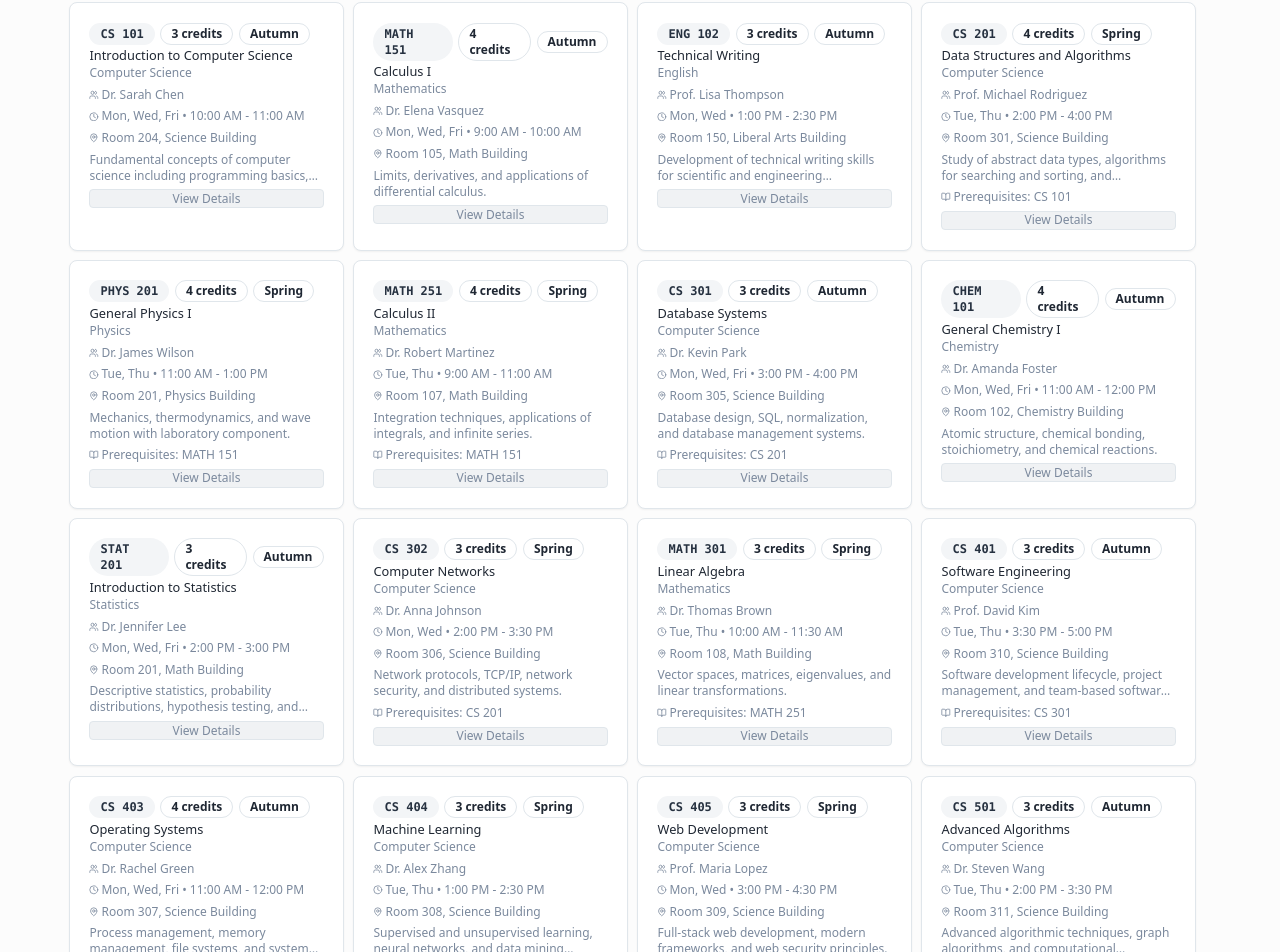
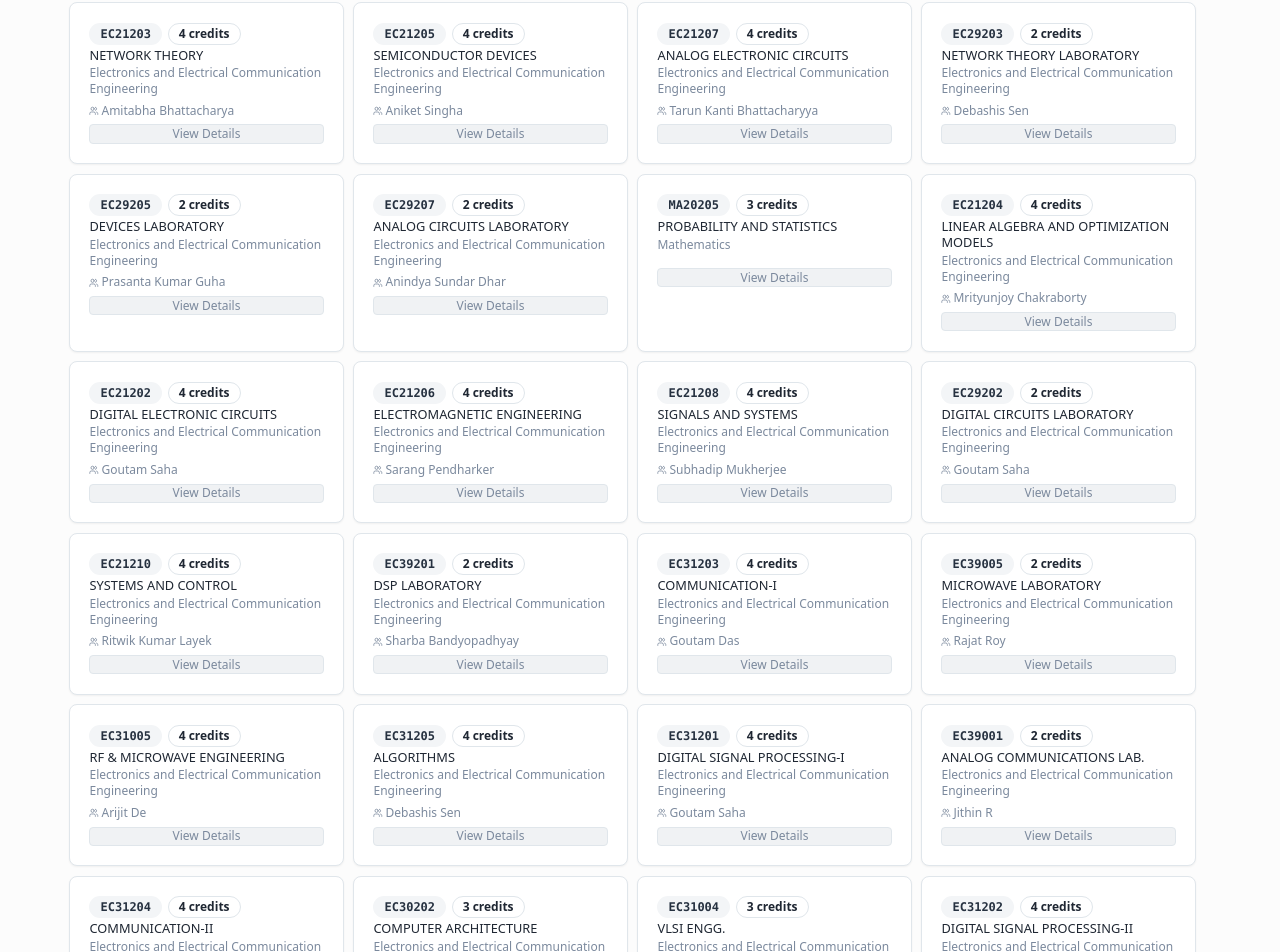
Before and after one commit to aaryans-tech-conclave/course-condensed-campus, a React (Vite) app: page / in a window 1280 px wide. Shown: the part 309-1261 px from the top of the page. Built offline with nearby package versions, Linux system fonts and the light colour scheme.

Commit message:
displays added

```diff
--- a/src/components/CourseCard.tsx
+++ b/src/components/CourseCard.tsx
@@ -22,9 +22,11 @@ export function CourseCard({ course, onViewDetails }: CourseCardProps) {
               <Badge variant="outline" className="text-xs">
                 {course.credits} credits
               </Badge>
+              {course.season && course.season !== "" && (
                 <Badge variant="outline" className="text-xs">
                   {course.season}
                 </Badge>
+              )}
             </div>
             <h3 className="text-sm font-medium leading-tight mb-1 line-clamp-2">
               {course.name}
@@ -35,24 +37,32 @@ export function CourseCard({ course, onViewDetails }: CourseCardProps) {
       </CardHeader>
 
       <CardContent className="pt-0 space-y-2">
+        {course.instructor && course.instructor !== "" && (
           <div className="flex items-center gap-1 text-xs text-muted-foreground">
             <Users className="w-3 h-3" />
             <span>{course.instructor}</span>
           </div>
+        )}
 
+        {course.schedule?.days && course.schedule.days.length > 0 && course.schedule?.time && (
           <div className="flex items-center gap-1 text-xs text-muted-foreground">
             <Clock className="w-3 h-3" />
             <span>{course.schedule.days.join(", ")} • {course.schedule.time}</span>
           </div>
+        )}
 
+        {course.schedule?.location && course.schedule.location !== "" && (
           <div className="flex items-center gap-1 text-xs text-muted-foreground">
             <MapPin className="w-3 h-3" />
             <span>{course.schedule.location}</span>
           </div>
+        )}
 
+        {course.description && course.description !== "" && (
           <p className="text-xs text-muted-foreground line-clamp-2 mt-2">
             {course.description}
           </p>
+        )}
 
         {course.prerequisites && course.prerequisites.length > 0 && (
           <div className="flex items-center gap-1 text-xs text-muted-foreground">
--- a/src/data/courses.ts
+++ b/src/data/courses.ts
@@ -4,329 +4,435 @@ export interface Course {
   name: string;
   department: string;
   credits: number;
-  season: "Spring" | "Autumn";
-  instructor: string;
-  description: string;
-  prerequisites?: string[];
+  season?: "Spring" | "Autumn" | "";  // Made optional and allow empty string
+  instructor?: string;  // Made optional
+  description?: string;  // Made optional
   schedule: {
-    days: string[];
-    time: string;
-    location: string;
+    days?: string[];  // Made optional
+    time?: string;    // Made optional
+    location?: string;  // Made optional
   };
 }
 
 export const courses: Course[] = [
-  // Semester 1 - Autumn
   {
-    id: "cs101",
-    code: "CS 101",
-    name: "Introduction to Computer Science",
-    department: "Computer Science",
-    credits: 3,
-    season: "Autumn",
-    instructor: "Dr. Sarah Chen",
-    description: "Fundamental concepts of computer science including programming basics, algorithms, and problem-solving techniques.",
+    id: "EC21203",
+    code: "EC21203",
+    name: "NETWORK THEORY",
+    department: "Electronics and Electrical Communication Engineering",
+    credits: 4,
+    season: "",
+    instructor: "Amitabha Bhattacharya",
+    description: "",
     schedule: {
-      days: ["Mon", "Wed", "Fri"],
-      time: "10:00 AM - 11:00 AM",
-      location: "Room 204, Science Building"
+      days: [],
+      time: "",
+      location: ""
     }
   },
   {
-    id: "math151",
-    code: "MATH 151",
-    name: "Calculus I",
-    department: "Mathematics",
+    id: "EC21205",
+    code: "EC21205",
+    name: "SEMICONDUCTOR DEVICES",
+    department: "Electronics and Electrical Communication Engineering",
     credits: 4,
-    season: "Autumn",
-    instructor: "Dr. Elena Vasquez",
-    description: "Limits, derivatives, and applications of differential calculus.",
+    season: "",
+    instructor: "Aniket Singha",
+    description: "",
     schedule: {
-      days: ["Mon", "Wed", "Fri"],
-      time: "9:00 AM - 10:00 AM",
-      location: "Room 105, Math Building"
+      days: [],
+      time: "",
+      location: ""
     }
   },
   {
-    id: "eng102",
-    code: "ENG 102",
-    name: "Technical Writing",
-    department: "English",
-    credits: 3,
-    season: "Autumn",
-    instructor: "Prof. Lisa Thompson",
-    description: "Development of technical writing skills for scientific and engineering communication.",
+    id: "EC21207",
+    code: "EC21207",
+    name: "ANALOG ELECTRONIC CIRCUITS",
+    department: "Electronics and Electrical Communication Engineering",
+    credits: 4,
+    season: "",
+    instructor: "Tarun Kanti Bhattacharyya",
+    description: "",
     schedule: {
-      days: ["Mon", "Wed"],
-      time: "1:00 PM - 2:30 PM",
-      location: "Room 150, Liberal Arts Building"
-    }
-  },
-
-  // Semester 2 - Spring
-  {
-    id: "cs201",
-    code: "CS 201",
-    name: "Data Structures and Algorithms",
-    department: "Computer Science",
-    credits: 4,
-    season: "Spring",
-    instructor: "Prof. Michael Rodriguez",
-    description: "Study of abstract data types, algorithms for searching and sorting, and complexity analysis.",
-    prerequisites: ["CS 101"],
-    schedule: {
-      days: ["Tue", "Thu"],
-      time: "2:00 PM - 4:00 PM",
-      location: "Room 301, Science Building"
+      days: [],
+      time: "",
+      location: ""
     }
   },
   {
-    id: "phys201",
-    code: "PHYS 201",
-    name: "General Physics I",
-    department: "Physics",
-    credits: 4,
-    season: "Spring",
-    instructor: "Dr. James Wilson",
-    description: "Mechanics, thermodynamics, and wave motion with laboratory component.",
-    prerequisites: ["MATH 151"],
+    id: "EC29203",
+    code: "EC29203",
+    name: "NETWORK THEORY LABORATORY",
+    department: "Electronics and Electrical Communication Engineering",
+    credits: 2,
+    season: "",
+    instructor: "Debashis Sen",
+    description: "",
     schedule: {
-      days: ["Tue", "Thu"],
-      time: "11:00 AM - 1:00 PM",
-      location: "Room 201, Physics Building"
+      days: [],
+      time: "",
+      location: ""
     }
   },
   {
-    id: "math251",
-    code: "MATH 251",
-    name: "Calculus II",
-    department: "Mathematics",
-    credits: 4,
-    season: "Spring",
-    instructor: "Dr. Robert Martinez",
-    description: "Integration techniques, applications of integrals, and infinite series.",
-    prerequisites: ["MATH 151"],
+    id: "EC29205",
+    code: "EC29205",
+    name: "DEVICES LABORATORY",
+    department: "Electronics and Electrical Communication Engineering",
+    credits: 2,
+    season: "",
+    instructor: "Prasanta Kumar Guha",
+    description: "",
     schedule: {
-      days: ["Tue", "Thu"],
-      time: "9:00 AM - 11:00 AM",
-      location: "Room 107, Math Building"
-    }
-  },
-
-  // Semester 3 - Autumn
-  {
-    id: "cs301",
-    code: "CS 301",
-    name: "Database Systems",
-    department: "Computer Science",
-    credits: 3,
-    season: "Autumn",
-    instructor: "Dr. Kevin Park",
-    description: "Database design, SQL, normalization, and database management systems.",
-    prerequisites: ["CS 201"],
-    schedule: {
-      days: ["Mon", "Wed", "Fri"],
-      time: "3:00 PM - 4:00 PM",
-      location: "Room 305, Science Building"
+      days: [],
+      time: "",
+      location: ""
     }
   },
   {
-    id: "chem101",
-    code: "CHEM 101",
-    name: "General Chemistry I",
-    department: "Chemistry",
-    credits: 4,
-    season: "Autumn",
-    instructor: "Dr. Amanda Foster",
-    description: "Atomic structure, chemical bonding, stoichiometry, and chemical reactions.",
+    id: "EC29207",
+    code: "EC29207",
+    name: "ANALOG CIRCUITS LABORATORY",
+    department: "Electronics and Electrical Communication Engineering",
+    credits: 2,
+    season: "",
+    instructor: "Anindya Sundar Dhar",
+    description: "",
     schedule: {
-      days: ["Mon", "Wed", "Fri"],
-      time: "11:00 AM - 12:00 PM",
-      location: "Room 102, Chemistry Building"
+      days: [],
+      time: "",
+      location: ""
     }
   },
   {
-    id: "stat201",
-    code: "STAT 201",
-    name: "Introduction to Statistics",
-    department: "Statistics",
+    id: "MA20205",
+    code: "MA20205",
+    name: "PROBABILITY AND STATISTICS",
+    department: "Mathematics",
     credits: 3,
-    season: "Autumn",
-    instructor: "Dr. Jennifer Lee",
-    description: "Descriptive statistics, probability distributions, hypothesis testing, and regression analysis.",
+    season: "",
+    instructor: "",
+    description: "",
     schedule: {
-      days: ["Mon", "Wed", "Fri"],
-      time: "2:00 PM - 3:00 PM",
-      location: "Room 201, Math Building"
-    }
-  },
-
-  // Semester 4 - Spring
-  {
-    id: "cs302",
-    code: "CS 302",
-    name: "Computer Networks",
-    department: "Computer Science",
-    credits: 3,
-    season: "Spring",
-    instructor: "Dr. Anna Johnson",
-    description: "Network protocols, TCP/IP, network security, and distributed systems.",
-    prerequisites: ["CS 201"],
-    schedule: {
-      days: ["Mon", "Wed"],
-      time: "2:00 PM - 3:30 PM",
-      location: "Room 306, Science Building"
+      days: [],
+      time: "",
+      location: ""
     }
   },
   {
-    id: "math301",
-    code: "MATH 301",
-    name: "Linear Algebra",
-    department: "Mathematics",
-    credits: 3,
-    season: "Spring",
-    instructor: "Dr. Thomas Brown",
-    description: "Vector spaces, matrices, eigenvalues, and linear transformations.",
-    prerequisites: ["MATH 251"],
+    id: "EC21204",
+    code: "EC21204",
+    name: "LINEAR ALGEBRA AND OPTIMIZATION MODELS",
+    department: "Electronics and Electrical Communication Engineering",
+    credits: 4,
+    season: "",
+    instructor: "Mrityunjoy Chakraborty",
+    description: "",
     schedule: {
-      days: ["Tue", "Thu"],
-      time: "10:00 AM - 11:30 AM",
-      location: "Room 108, Math Building"
-    }
-  },
-
-  // Semester 5 - Autumn
-  {
-    id: "cs401",
-    code: "CS 401",
-    name: "Software Engineering",
-    department: "Computer Science",
-    credits: 3,
-    season: "Autumn",
-    instructor: "Prof. David Kim",
-    description: "Software development lifecycle, project management, and team-based software development.",
-    prerequisites: ["CS 301"],
-    schedule: {
-      days: ["Tue", "Thu"],
-      time: "3:30 PM - 5:00 PM",
-      location: "Room 310, Science Building"
+      days: [],
+      time: "",
+      location: ""
     }
   },
   {
-    id: "cs403",
-    code: "CS 403",
-    name: "Operating Systems",
-    department: "Computer Science",
+    id: "EC21202",
+    code: "EC21202",
+    name: "DIGITAL ELECTRONIC CIRCUITS",
+    department: "Electronics and Electrical Communication Engineering",
     credits: 4,
-    season: "Autumn",
-    instructor: "Dr. Rachel Green",
-    description: "Process management, memory management, file systems, and system calls.",
-    prerequisites: ["CS 201"],
+    season: "",
+    instructor: "Goutam Saha",
+    description: "",
     schedule: {
-      days: ["Mon", "Wed", "Fri"],
-      time: "11:00 AM - 12:00 PM",
-      location: "Room 307, Science Building"
-    }
-  },
-
-  // Semester 6 - Spring
-  {
-    id: "cs404",
-    code: "CS 404",
-    name: "Machine Learning",
-    department: "Computer Science",
-    credits: 3,
-    season: "Spring",
-    instructor: "Dr. Alex Zhang",
-    description: "Supervised and unsupervised learning, neural networks, and data mining techniques.",
-    prerequisites: ["STAT 201", "MATH 301"],
-    schedule: {
-      days: ["Tue", "Thu"],
-      time: "1:00 PM - 2:30 PM",
-      location: "Room 308, Science Building"
+      days: [],
+      time: "",
+      location: ""
     }
   },
   {
-    id: "cs405",
-    code: "CS 405",
-    name: "Web Development",
-    department: "Computer Science",
-    credits: 3,
-    season: "Spring",
-    instructor: "Prof. Maria Lopez",
-    description: "Full-stack web development, modern frameworks, and web security principles.",
-    prerequisites: ["CS 301"],
+    id: "EC21206",
+    code: "EC21206",
+    name: "ELECTROMAGNETIC ENGINEERING",
+    department: "Electronics and Electrical Communication Engineering",
+    credits: 4,
+    season: "",
+    instructor: "Sarang Pendharker",
+    description: "",
     schedule: {
-      days: ["Mon", "Wed"],
-      time: "3:00 PM - 4:30 PM",
-      location: "Room 309, Science Building"
-    }
-  },
-
-  // Semester 7 - Autumn
-  {
-    id: "cs501",
-    code: "CS 501",
-    name: "Advanced Algorithms",
-    department: "Computer Science",
-    credits: 3,
-    season: "Autumn",
-    instructor: "Dr. Steven Wang",
-    description: "Advanced algorithmic techniques, graph algorithms, and computational complexity.",
-    prerequisites: ["CS 201", "MATH 301"],
-    schedule: {
-      days: ["Tue", "Thu"],
-      time: "2:00 PM - 3:30 PM",
-      location: "Room 311, Science Building"
+      days: [],
+      time: "",
+      location: ""
     }
   },
   {
-    id: "cs502",
-    code: "CS 502",
-    name: "Computer Graphics",
-    department: "Computer Science",
-    credits: 3,
-    season: "Autumn",
-    instructor: "Dr. Lisa Chen",
-    description: "3D graphics, rendering techniques, and computer animation principles.",
-    prerequisites: ["MATH 301"],
+    id: "EC21208",
+    code: "EC21208",
+    name: "SIGNALS AND SYSTEMS",
+    department: "Electronics and Electrical Communication Engineering",
+    credits: 4,
+    season: "",
+    instructor: "Subhadip Mukherjee",
+    description: "",
     schedule: {
-      days: ["Mon", "Wed"],
-      time: "4:00 PM - 5:30 PM",
-      location: "Room 312, Science Building"
-    }
-  },
-
-  // Semester 8 - Spring
-  {
-    id: "cs601",
-    code: "CS 601",
-    name: "Capstone Project",
-    department: "Computer Science",
-    credits: 4,
-    season: "Spring",
-    instructor: "Prof. John Smith",
-    description: "Independent research project demonstrating mastery of computer science concepts.",
-    prerequisites: ["CS 401", "CS 404"],
-    schedule: {
-      days: ["Mon", "Wed", "Fri"],
-      time: "2:00 PM - 4:00 PM",
-      location: "Room 313, Science Building"
+      days: [],
+      time: "",
+      location: ""
     }
   },
   {
-    id: "cs602",
-    code: "CS 602",
-    name: "Professional Ethics",
-    department: "Computer Science",
+    id: "EC29202",
+    code: "EC29202",
+    name: "DIGITAL CIRCUITS LABORATORY",
+    department: "Electronics and Electrical Communication Engineering",
     credits: 2,
-    season: "Spring",
-    instructor: "Dr. Sarah Wilson",
-    description: "Ethical issues in computing, professional responsibility, and social impact of technology.",
+    season: "",
+    instructor: "Goutam Saha",
+    description: "",
     schedule: {
-      days: ["Tue"],
-      time: "1:00 PM - 3:00 PM",
-      location: "Room 314, Science Building"
+      days: [],
+      time: "",
+      location: ""
+    }
+  },
+  {
+    id: "EC21210",
+    code: "EC21210",
+    name: "SYSTEMS AND CONTROL",
+    department: "Electronics and Electrical Communication Engineering",
+    credits: 4,
+    season: "",
+    instructor: "Ritwik Kumar Layek",
+    description: "",
+    schedule: {
+      days: [],
+      time: "",
+      location: ""
+    }
+  },
+  {
+    id: "EC39201",
+    code: "EC39201",
+    name: "DSP LABORATORY",
+    department: "Electronics and Electrical Communication Engineering",
+    credits: 2,
+    season: "",
+    instructor: "Sharba Bandyopadhyay",
+    description: "",
+    schedule: {
+      days: [],
+      time: "",
+      location: ""
+    }
+  },
+  {
+    id: "EC31203",
+    code: "EC31203",
+    name: "COMMUNICATION-I",
+    department: "Electronics and Electrical Communication Engineering",
+    credits: 4,
+    season: "",
+    instructor: "Goutam Das",
+    description: "",
+    schedule: {
+      days: [],
+      time: "",
+      location: ""
+    }
+  },
+  {
+    id: "EC39005",
+    code: "EC39005",
+    name: "MICROWAVE LABORATORY",
+    department: "Electronics and Electrical Communication Engineering",
+    credits: 2,
+    season: "",
+    instructor: "Rajat Roy",
+    description: "",
+    schedule: {
+      days: [],
+      time: "",
+      location: ""
+    }
+  },
+  {
+    id: "EC31005",
+    code: "EC31005",
+    name: "RF & MICROWAVE ENGINEERING",
+    department: "Electronics and Electrical Communication Engineering",
+    credits: 4,
+    season: "",
+    instructor: "Arijit De",
+    description: "",
+    schedule: {
+      days: [],
+      time: "",
+      location: ""
+    }
+  },
+  {
+    id: "EC31205",
+    code: "EC31205",
+    name: "ALGORITHMS",
+    department: "Electronics and Electrical Communication Engineering",
+    credits: 4,
+    season: "",
+    instructor: "Debashis Sen",
+    description: "",
+    schedule: {
+      days: [],
+      time: "",
+      location: ""
+    }
+  },
+  {
+    id: "EC31201",
+    code: "EC31201",
+    name: "DIGITAL SIGNAL PROCESSING-I",
+    department: "Electronics and Electrical Communication Engineering",
+    credits: 4,
+    season: "",
+    instructor: "Goutam Saha",
+    description: "",
+    schedule: {
+      days: [],
+      time: "",
+      location: ""
+    }
+  },
+  {
+    id: "EC39001",
+    code: "EC39001",
+    name: "ANALOG COMMUNICATIONS LAB.",
+    department: "Electronics and Electrical Communication Engineering",
+    credits: 2,
+    season: "",
+    instructor: "Jithin R",
+    description: "",
+    schedule: {
+      days: [],
+      time: "",
+      location: ""
+    }
+  },
+  {
+    id: "EC31204",
+    code: "EC31204",
+    name: "COMMUNICATION-II",
+    department: "Electronics and Electrical Communication Engineering",
+    credits: 4,
+    season: "",
+    instructor: "Amitalok Jayant Budkuley",
+    description: "",
+    schedule: {
+      days: [],
+      time: "",
+      location: ""
+    }
+  },
+  {
+    id: "EC30202",
+    code: "EC30202",
+    name: "COMPUTER ARCHITECTURE",
+    department: "Electronics and Electrical Communication Engineering",
+    credits: 3,
+    season: "",
+    instructor: "Prabir Kumar Biswas",
+    description: "",
+    schedule: {
+      days: [],
+      time: "",
+      location: ""
+    }
+  },
+  {
+    id: "EC31004",
+    code: "EC31004",
+    name: "VLSI ENGG.",
+    department: "Electronics and Electrical Communication Engineering",
+    credits: 3,
+    season: "",
+    instructor: "Gourab Dutta",
+    description: "",
+    schedule: {
+      days: [],
+      time: "",
+      location: ""
+    }
+  },
+  {
+    id: "EC31202",
+    code: "EC31202",
+    name: "DIGITAL SIGNAL PROCESSING-II",
+    department: "Electronics and Electrical Communication Engineering",
+    credits: 4,
+    season: "",
+    instructor: "Arijit De",
+    description: "",
+    schedule: {
+      days: [],
+      time: "",
+      location: ""
+    }
+  },
+  {
+    id: "EC39202",
+    code: "EC39202",
+    name: "EMBEDDED SYSTEMS LABORATORY",
+    department: "Electronics and Electrical Communication Engineering",
+    credits: 2,
+    season: "",
+    instructor: "Saumik Bhattacharya",
+    description: "",
+    schedule: {
+      days: [],
+      time: "",
+      location: ""
+    }
+  },
+  {
+    id: "EC39002",
+    code: "EC39002",
+    name: "DIGITAL COMMUNICATION LABORATORY",
+    department: "Electronics and Electrical Communication Engineering",
+    credits: 2,
+    season: "",
+    instructor: "Jithin R",
+    description: "",
+    schedule: {
+      days: [],
+      time: "",
+      location: ""
+    }
+  },
+  {
+    id: "EC39004",
+    code: "EC39004",
+    name: "VLSI LABORATORY",
+    department: "Electronics and Electrical Communication Engineering",
+    credits: 2,
+    season: "",
+    instructor: "Gourab Dutta",
+    description: "",
+    schedule: {
+      days: [],
+      time: "",
+      location: ""
+    }
+  },
+  {
+    id: "EC60294",
+    code: "EC60294",
+    name: "NANOELECTRONICS",
+    department: "Electronics and Electrical Communication Engineering",
+    credits: 3,
+    season: "",
+    instructor: "Prasanta Kumar Guha",
+    description: "",
+    schedule: {
+      days: [],
+      time: "",
+      location: ""
     }
   }
 ];
--- a/src/pages/Index.tsx
+++ b/src/pages/Index.tsx
@@ -37,6 +37,16 @@ const Index = () => {
   const handleViewDetails = (courseId: string) => {
     navigate(`/course/${courseId}`);
   };
+
+  // Calculate unique instructors excluding empty values
+  const uniqueInstructors = useMemo(() => {
+    const instructors = new Set(
+      filteredCourses
+        .map(c => c.instructor)
+        .filter(instructor => instructor && instructor.trim() !== "")
+    );
+    return instructors.size;
+  }, [filteredCourses]);
 
   return (
     <div>
@@ -124,7 +134,7 @@ const Index = () => {
             <CardContent className="p-3">
               <div className="text-center">
                 <div className="text-lg font-semibold">
-                  {Array.from(new Set(filteredCourses.map(c => c.instructor))).length}
+                  {uniqueInstructors}
                 </div>
                 <div className="text-xs text-muted-foreground">Instructors</div>
               </div>
```
Also changed, not shown: src/pages/CourseDetails.tsx (+15 -0 lines). Lines whose indentation alone changed are shown as unchanged.
